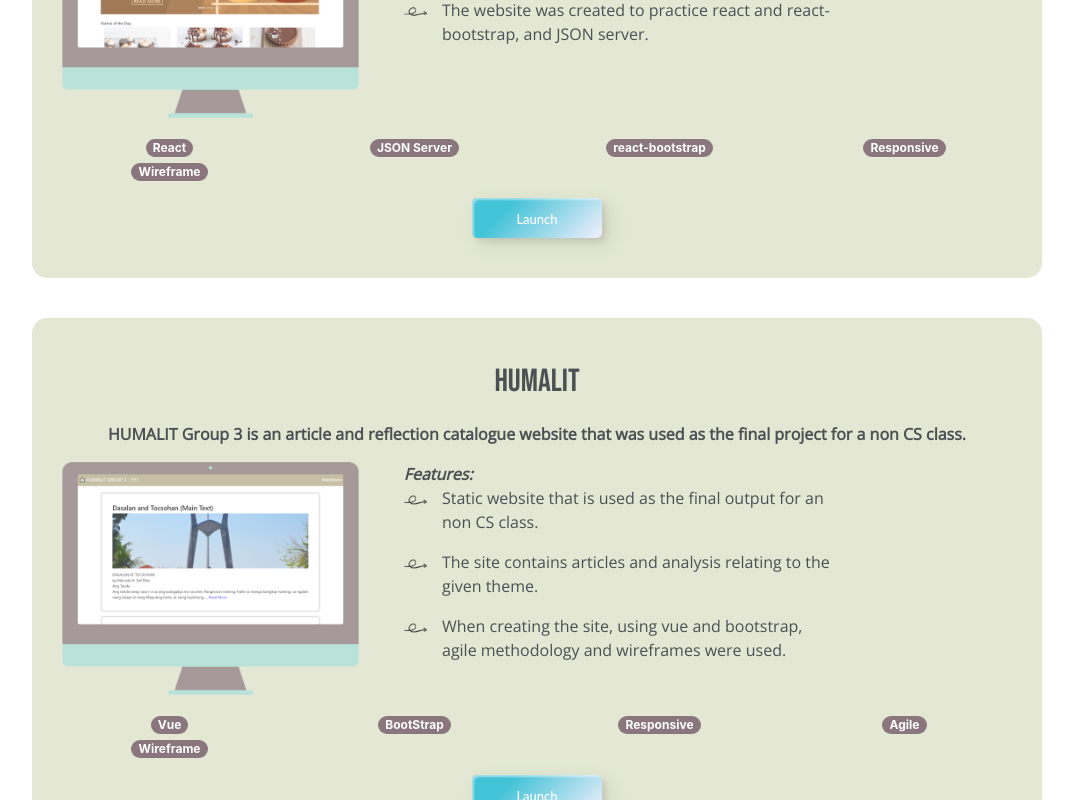
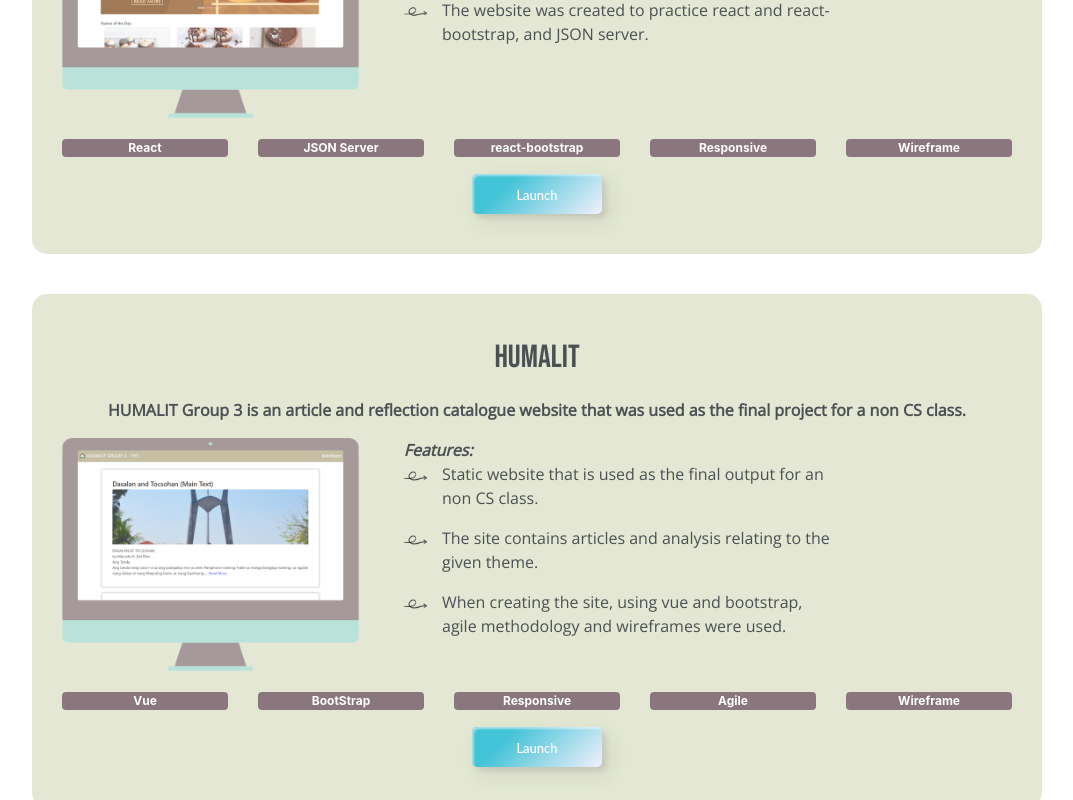
Before and after one commit to michikogo/online-resume, a React (Create React App) app: page / in a window 1280 px wide. Shown: the part 1540-2340 px from the top of the page, without its empty margins (103-1176 px from the left). Built offline with nearby package versions, Linux system fonts and the light colour scheme; a web font is replaced by a local one.

Commit message:
fixed badge

```diff
--- a/src/Components/Portfolio/Component/SpecificProject.js
+++ b/src/Components/Portfolio/Component/SpecificProject.js
@@ -55,10 +55,8 @@ const SpecificProject = ({ project }) => {
       {/* Specific Project */}
       <Row className="project-modal-pill-row">
         {project.tags.map((tag) => (
-          <Col key={tag} xs={6} md={3}>
-            <Badge pill variant="primary">
-              {tag}
-            </Badge>
+          <Col key={tag}>
+            <Badge variant="primary">{tag}</Badge>
           </Col>
         ))}
       </Row>
--- a/src/Components/Portfolio/index.css
+++ b/src/Components/Portfolio/index.css
@@ -42,6 +42,7 @@
 }
 /* Bootstrap */
 .badge-primary {
+  width: 100%;
   background-color: #6d545d !important;
 }
 
```
